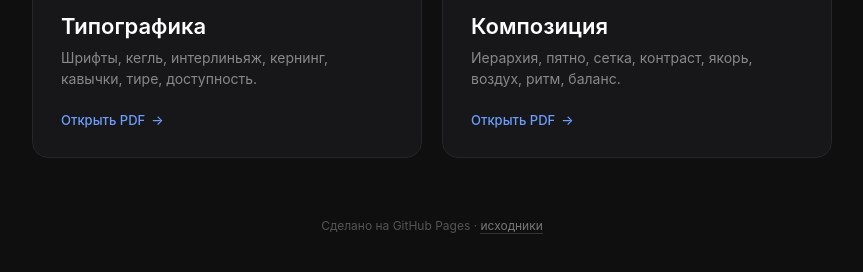
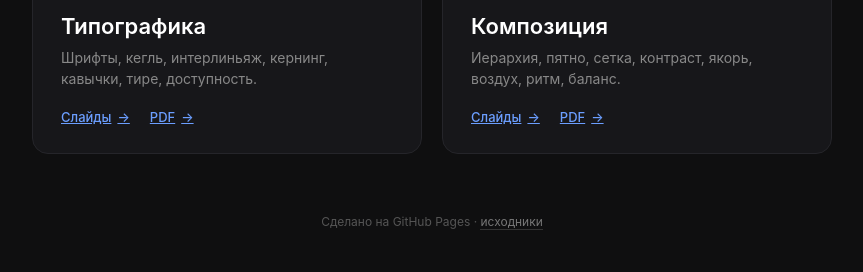
Before and after one commit to dmitrijprivalihin701-eng/Typography, a plain HTML site: page Index.html in a window 1280 px wide. Shown: the part 302-574 px from the top of the page, without its empty margins (208-1071 px from the left). Drawn offline with Linux system fonts and the light colour scheme.

Commit message:
Update Index.html

```diff
--- a/Index.html
+++ b/Index.html
@@ -134,19 +134,25 @@
 
 <main class="grid">
 
-  <a class="card" href="Typography.pdf" target="_blank">
+  <div class="card">
     <span class="card-emoji">📐</span>
     <h2>Типографика</h2>
     <p>Шрифты, кегль, интерлиньяж, кернинг, кавычки, тире, доступность.</p>
-    <span class="card-link">Открыть PDF</span>
-  </a>
+    <div style="display:flex; gap:20px; margin-top:16px;">
+      <a class="card-link" href="Typography.html">Слайды</a>
+      <a class="card-link" href="Typography.pdf" target="_blank">PDF</a>
+    </div>
+  </div>
 
-  <a class="card" href="Composition.pdf" target="_blank">
+  <div class="card">
     <span class="card-emoji">🎨</span>
     <h2>Композиция</h2>
     <p>Иерархия, пятно, сетка, контраст, якорь, воздух, ритм, баланс.</p>
-    <span class="card-link">Открыть PDF</span>
-  </a>
+    <div style="display:flex; gap:20px; margin-top:16px;">
+      <a class="card-link" href="Composition.html">Слайды</a>
+      <a class="card-link" href="Composition.pdf" target="_blank">PDF</a>
+    </div>
+  </div>
 
 </main>
 
```
